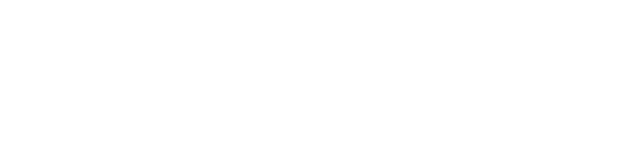
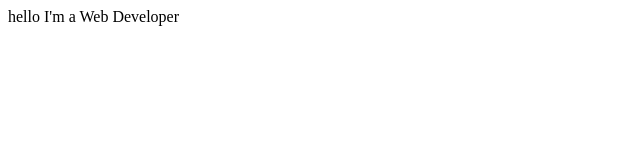
Before and after one commit to aditya2002-stack/portfolio2, a plain HTML site: page index.html in a window 1280 px wide. Shown: the whole page, without its empty margins (0-640 px from the left). Drawn offline with Linux system fonts and the light colour scheme.

```diff
--- a/index.html
+++ b/index.html
@@ -6,6 +6,6 @@
     <title>Document</title>
 </head>
 <body>
-
+    hello I'm a Web Developer
 </body>
 </html>
```
